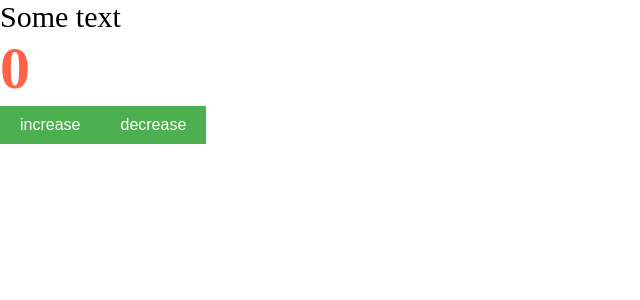
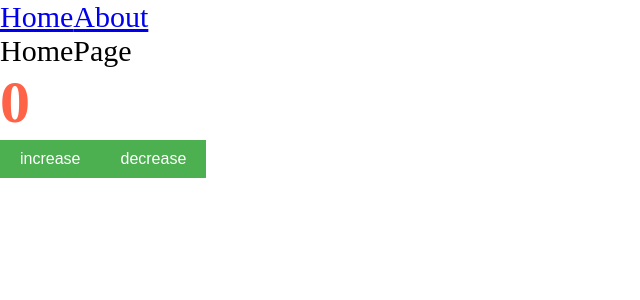
Before and after one commit to nikitalugovykh/webpack_project, a React app: page / in a window 1280 px wide. Shown: the top 300 px of the page, without its empty margins (0-640 px from the left). Built offline with nearby package versions, Linux system fonts and the light colour scheme.

Commit message:
chore: added lazy loading for router, added new setting to WebpackDevServer for opening correct page after refresh page

```diff
--- a/package.json
+++ b/package.json
@@ -14,6 +14,7 @@
     "@types/node": "^20.4.9",
     "@types/react": "^18.2.21",
     "@types/react-dom": "^18.2.7",
+    "@types/react-router-dom": "^5.3.3",
     "@types/webpack": "^5.28.1",
     "@types/webpack-dev-server": "^4.7.2",
     "css-loader": "^6.8.1",
@@ -31,6 +32,7 @@
   },
   "dependencies": {
     "react": "^18.2.0",
-    "react-dom": "^18.2.0"
+    "react-dom": "^18.2.0",
+    "react-router-dom": "^6.15.0"
   }
 }
--- a/src/App.tsx
+++ b/src/App.tsx
@@ -1,12 +1,23 @@
-import React, {FC} from 'react'
+import React, {FC, Suspense} from 'react'
 import {Counter} from "./components/Counter";
+import {Link, Route, Routes} from 'react-router-dom'
 import './index.scss'
+import {AboutPageLazy} from "./pages/about/AboutPage.lazy";
+import {HomePageLazy} from "./pages/home/HomePage.lazy";
 
 
 export const App: FC = () => {
     return (
         <div className = {'app'}>
-             Some text
+
+            <Link to ={'/'}>Home</Link>
+            <Link to ={'/about'}>About</Link>
+            <Suspense fallback={<span>Loading...</span>}>
+             <Routes>
+                 <Route path ={'/about'} element={<AboutPageLazy />}/>
+                 <Route path ={'/'} element ={<HomePageLazy />}/>
+             </Routes>
+            </Suspense>
             <Counter/>
         </div>
     )
--- a/src/index.tsx
+++ b/src/index.tsx
@@ -1,5 +1,10 @@
 import { createRoot } from 'react-dom/client';
 import {App} from "./App";
+import {BrowserRouter} from "react-router-dom";
 
 const root = createRoot(document.getElementById('root'));
-root.render(<App/>);
+root.render(
+    <BrowserRouter>
+        <App/>
+    </BrowserRouter>
+);
--- /dev/null
+++ b/src/pages/about/AboutPage.lazy.tsx
@@ -0,0 +1,8 @@
+import {lazy} from 'react'
+
+
+export const AboutPageLazy = lazy(() => new Promise((res, rej) => {
+  setTimeout(() => {
+      res(import('./AboutPage') as any)
+  },1000)
+}))
--- /dev/null
+++ b/src/pages/about/AboutPage.tsx
@@ -0,0 +1,10 @@
+import React, {FC} from 'react'
+
+
+const AboutPage: FC = () => {
+    return (
+        <div>AboutPage</div>
+    )
+}
+
+export default AboutPage
--- /dev/null
+++ b/src/pages/home/HomePage.lazy.tsx
@@ -0,0 +1,8 @@
+import React, {FC, lazy} from 'react'
+
+
+export const HomePageLazy = lazy(() => new Promise((res, rej) => {
+    setTimeout(() => {
+        res(import('./HomePage') as any)
+    },1000)
+}))
--- /dev/null
+++ b/src/pages/home/HomePage.tsx
@@ -0,0 +1,10 @@
+import React, {FC} from 'react'
+
+
+const HomePage: FC = () => {
+    return (
+        <div>HomePage</div>
+    )
+}
+
+export default HomePage
```
Also changed, not shown: 2 other files (tests, documents, lock files or other folders).
